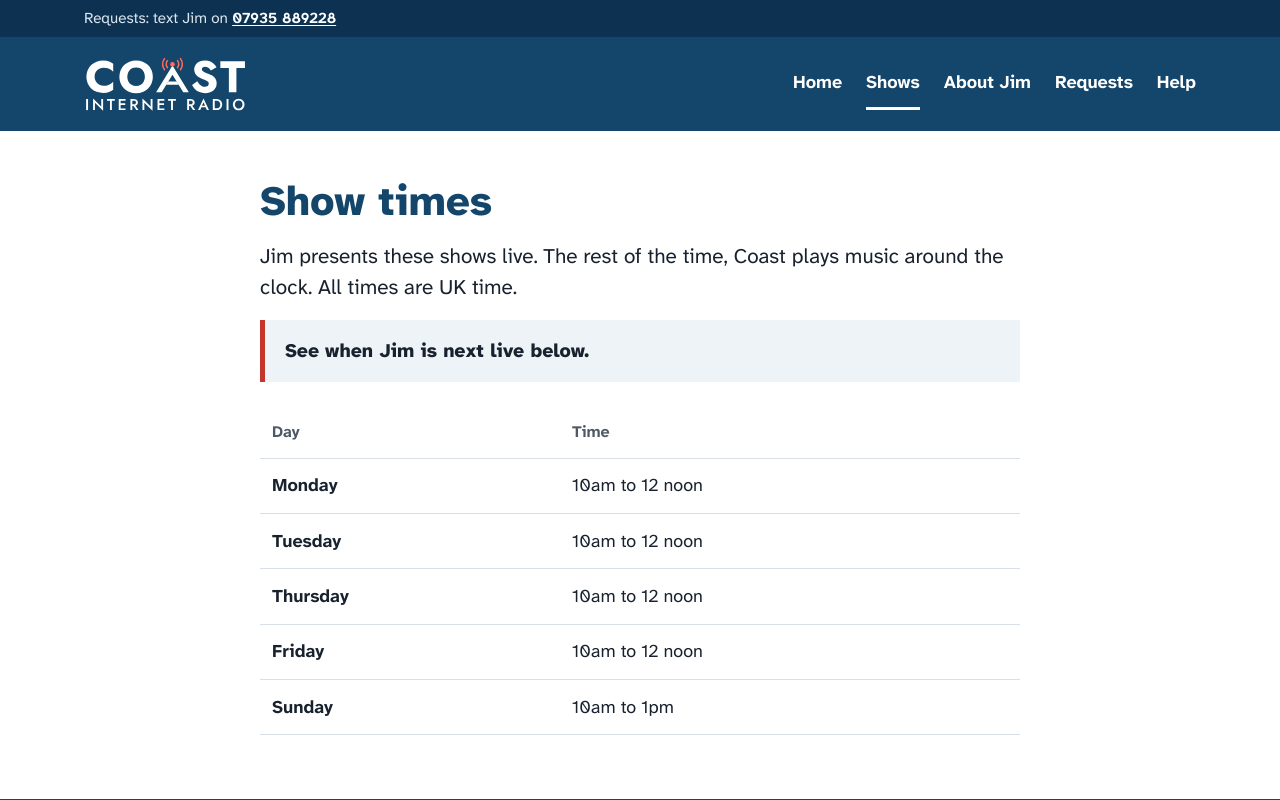
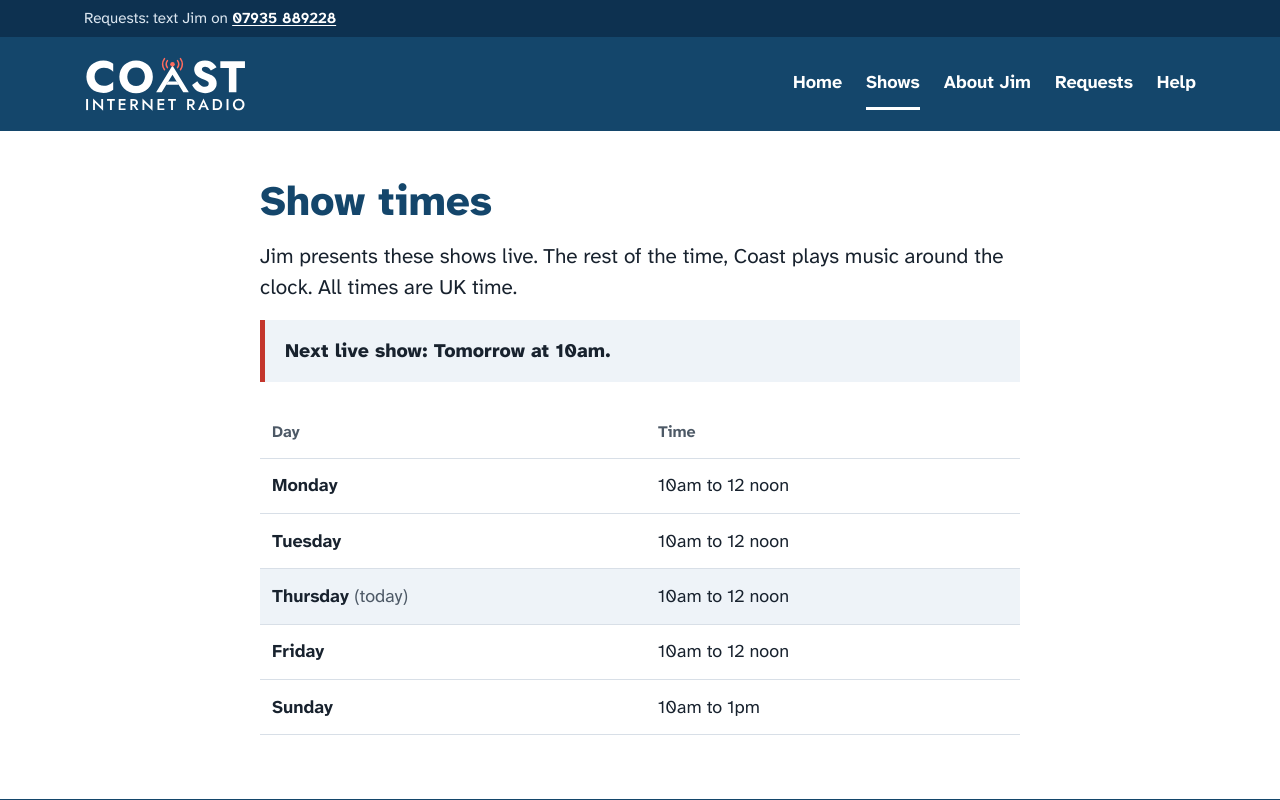
Before and after one commit to JamieP-205/coast-radio, a plain HTML site: page index.html in a window 1280 px wide. Both pictures are taken after a click on the link "Shows". Shown: the top 800 px of the page. Drawn offline with Linux system fonts and the light colour scheme; no server answers.

Commit message:
Show when Jim is live and when the playlist is on
Work out from the show times table, in UK time, whether Jim is on air, like the old site did. The tag switches between Jim is live and 24-hour playlist, the panel gives the next show, and the table marks today and the show that's live now.

```diff
--- a/script.js
+++ b/script.js
@@ -405,3 +405,70 @@ async function updateTracks() {
 
 updateTracks();
 setInterval(updateTracks, TRACK_REFRESH_MS);
+
+// Jim live, or the 24-hour playlist. Worked out from the show times table so
+// the times are only written down once. Times are UK time, wherever the
+// listener is.
+
+const DAYS = ['Sunday', 'Monday', 'Tuesday', 'Wednesday', 'Thursday', 'Friday', 'Saturday'];
+const onAirTags = document.querySelectorAll('[data-on-air]');
+const nextShowTexts = document.querySelectorAll('[data-next-show]');
+const shows = [...document.querySelectorAll('[data-day]')].map((row) => ({
+  row,
+  day: Number(row.dataset.day),
+  start: Number(row.dataset.start),
+  end: Number(row.dataset.end),
+}));
+
+function formatHour(hour) {
+  if (hour === 12) return '12 noon';
+  return hour > 12 ? `${hour - 12}pm` : `${hour}am`;
+}
+
+function ukNow() {
+  const parts = new Intl.DateTimeFormat('en-GB', {
+    timeZone: 'Europe/London',
+    weekday: 'long',
+    hour: 'numeric',
+    minute: 'numeric',
+    hourCycle: 'h23',
+  }).formatToParts(new Date());
+  const value = (type) => parts.find((part) => part.type === type).value;
+  return { day: DAYS.indexOf(value('weekday')), minutes: Number(value('hour')) * 60 + Number(value('minute')) };
+}
+
+function nextShowMessage(now) {
+  for (let ahead = 0; ahead < 7; ahead += 1) {
+    const day = (now.day + ahead) % 7;
+    const next = shows.find((show) => show.day === day && (ahead > 0 || show.start * 60 > now.minutes));
+    if (next) {
+      const when = ahead === 0 ? 'Today' : ahead === 1 ? 'Tomorrow' : DAYS[day];
+      return `Next live show: ${when} at ${formatHour(next.start)}.`;
+    }
+  }
+  return 'See the show times.';
+}
+
+function updateLiveShow() {
+  const now = ukNow();
+  const live = shows.find((show) => show.day === now.day
+    && now.minutes >= show.start * 60 && now.minutes < show.end * 60);
+
+  shows.forEach((show) => {
+    show.row.classList.toggle('is-today', show.day === now.day && show !== live);
+    show.row.classList.toggle('is-live', show === live);
+  });
+
+  onAirTags.forEach((tag) => {
+    tag.textContent = live ? 'Jim is live' : '24-hour playlist';
+    tag.classList.toggle('is-live', Boolean(live));
+  });
+
+  const message = live ? `Jim is live now, until ${formatHour(live.end)}.` : nextShowMessage(now);
+  nextShowTexts.forEach((text) => {
+    text.textContent = message;
+  });
+}
+
+updateLiveShow();
+setInterval(updateLiveShow, 60000);
--- a/style.css
+++ b/style.css
@@ -1019,3 +1019,38 @@ input.slim::-moz-range-thumb {
     transform: translateY(0.6rem);
   }
 }
+
+/* Jim live, or the 24-hour playlist */
+
+.on-air-tag.is-live {
+  border-color: #ff6b5e;
+  background: var(--accent);
+}
+
+@media (prefers-reduced-motion: no-preference) {
+  .on-air-tag.is-live::before {
+    animation: pulse 1.6s ease-in-out infinite;
+  }
+}
+
+@keyframes pulse {
+  50% {
+    opacity: 0.35;
+  }
+}
+
+.schedule .is-today {
+  background: var(--surface);
+}
+
+.schedule .is-today th::after {
+  content: " (today)";
+  color: var(--muted);
+  font-weight: 400;
+}
+
+.schedule .is-live th::after {
+  content: " (live now)";
+  color: var(--accent);
+  font-weight: 800;
+}
```
